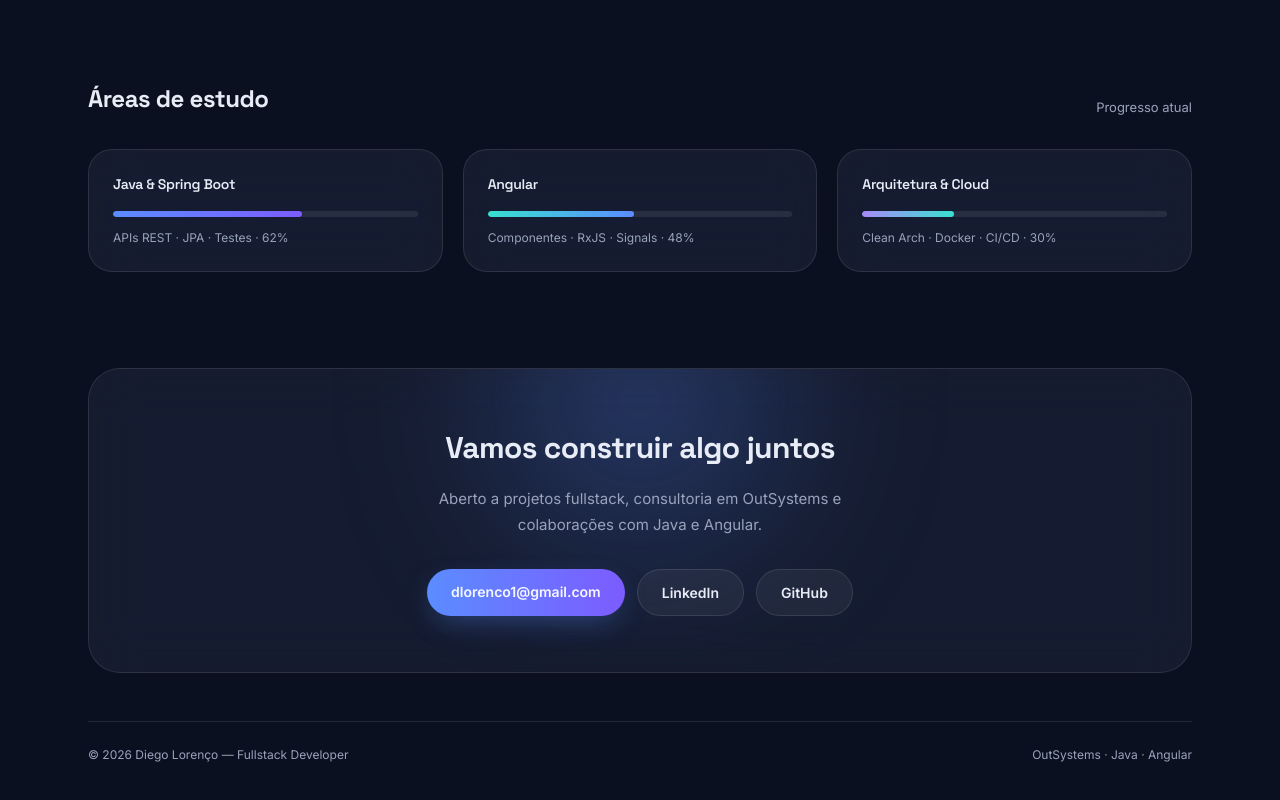
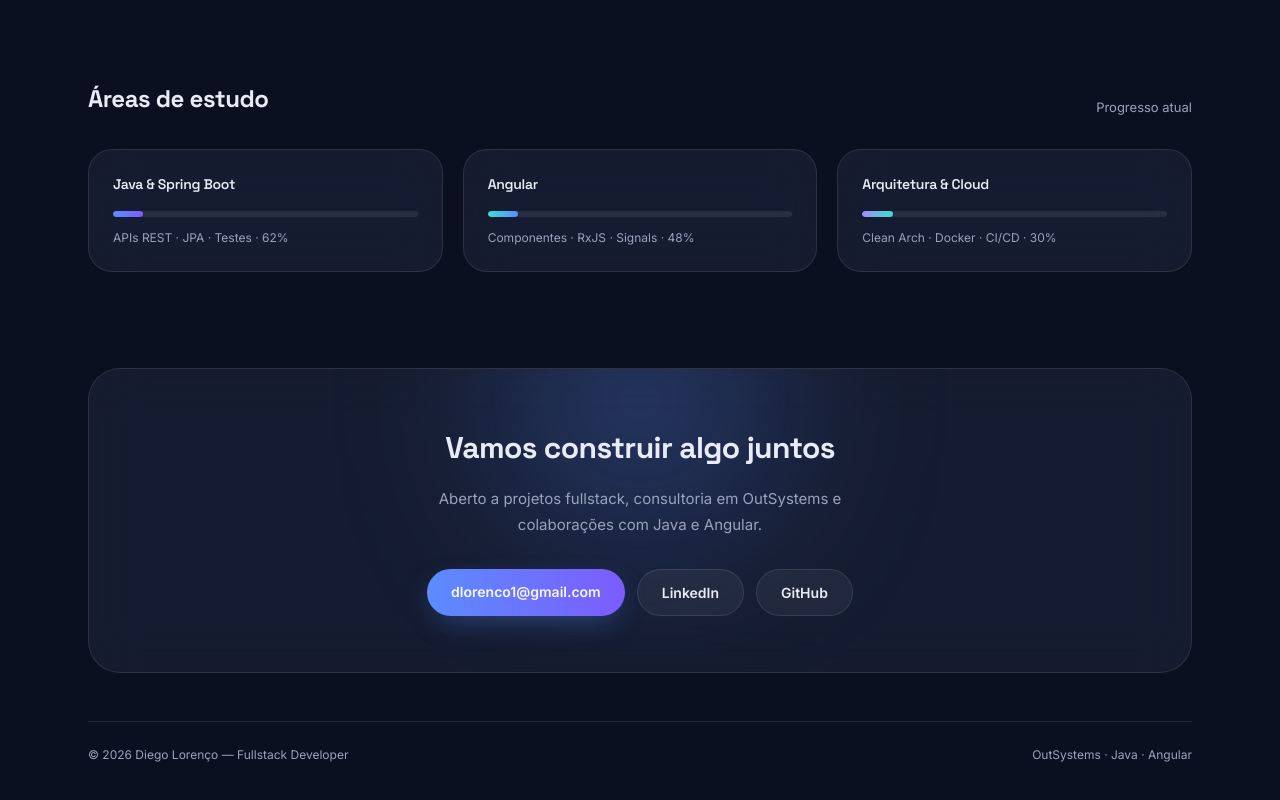
Before and after one commit to DiegaoDev2504/Portfolio, a plain HTML site: page index.html in a window 1280 px wide. Shown: the part 2680-3480 px from the top of the page. Drawn offline with Linux system fonts and the light colour scheme.

Commit message:
percentuais atualizados

```diff
--- a/index.html
+++ b/index.html
@@ -254,17 +254,17 @@
       <div class="study-grid">
         <div class="card study-card">
           <h3>Java &amp; Spring Boot</h3>
-          <div class="progress"><div class="progress-bar gradient-1" style="--target: 62%"></div></div>
+          <div class="progress"><div class="progress-bar gradient-1" style="--target: 10%"></div></div>
           <span class="study-detail">APIs REST · JPA · Testes · 62%</span>
         </div>
         <div class="card study-card">
           <h3>Angular</h3>
-          <div class="progress"><div class="progress-bar gradient-2" style="--target: 48%"></div></div>
+          <div class="progress"><div class="progress-bar gradient-2" style="--target: 10%"></div></div>
           <span class="study-detail">Componentes · RxJS · Signals · 48%</span>
         </div>
         <div class="card study-card">
           <h3>Arquitetura &amp; Cloud</h3>
-          <div class="progress"><div class="progress-bar gradient-3" style="--target: 30%"></div></div>
+          <div class="progress"><div class="progress-bar gradient-3" style="--target: 10%"></div></div>
           <span class="study-detail">Clean Arch · Docker · CI/CD · 30%</span>
         </div>
       </div>
```
